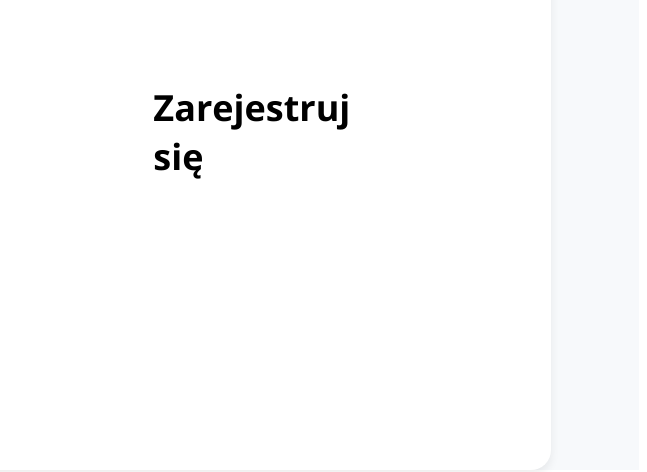
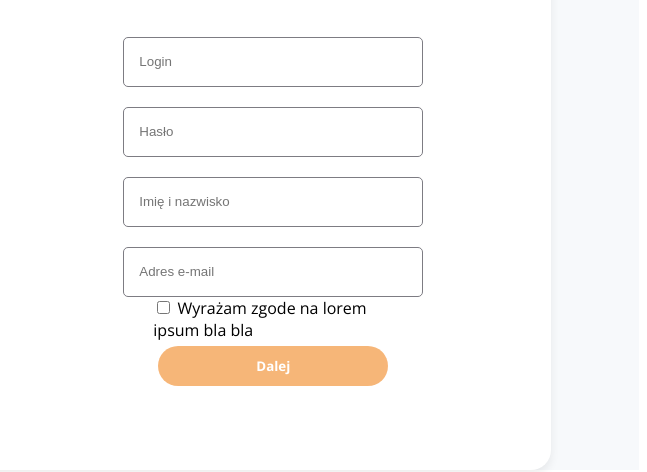
Before and after one commit to Andrii87/K2_test_project, a plain HTML site: page rejestracja.html in a window 1280 px wide. Shown: the part 306-778 px from the top of the page, 633-1280 px from the left. Drawn offline with nearby package versions, Linux system fonts and the light colour scheme; a web font is replaced by a local one.

Commit message:
rejestracja- basic version

```diff
--- a/main.css
+++ b/main.css
@@ -195,6 +195,7 @@ h1{
     width: 230px;
     height: 40px;
     opacity: 75%;
+    margin-top: 5px;
 
 }
 .btn_primary:hover{
@@ -562,6 +563,7 @@ color: white;
     padding: 5px;
     cursor: pointer;
     text-decoration: none;
+    padding: 10px;
 }
 .link:hover{
     color: #E06D00;
--- a/rejestracja.html
+++ b/rejestracja.html
@@ -63,13 +63,19 @@
                 <div id="logowanie" class="content">
                     <h1 id="title">Zarejestruj się </h1>
 
-                    <!-- <input type="<text>" class="form" id="login" placeholder="Login" >
-                    <input type="<password>" class="form" id="password" placeholder="Hasło">
+                     <input type="text" class="form" id="login" placeholder="Login" >
+                    <input type="password" class="form" id="password" placeholder="Hasło">
 
-                    <input id="s1" type="checkbox" class="switch">
+                    <input type="text" class="form" id="nameSurname" placeholder="Imię i nazwisko" >
+                    <input type="email" class="form" id="email" placeholder="Adres e-mail" >
 
-                    <button id="btn_zaloguj_dalej" class="btn_primary">Dalej</button>
-                    <a>nie mam konta</a> -->
+                    <div>
+                    <input type="checkbox" id="I_agree" name="I_agree" >
+                    <label for="I_agree">Wyrażam zgode na lorem ipsum bla bla</label>
+                     </div>
+
+                    <button id="btn_zaloz_konto" class="btn_primary">Dalej</button>
+
 
                 </div>
             </div>
```
